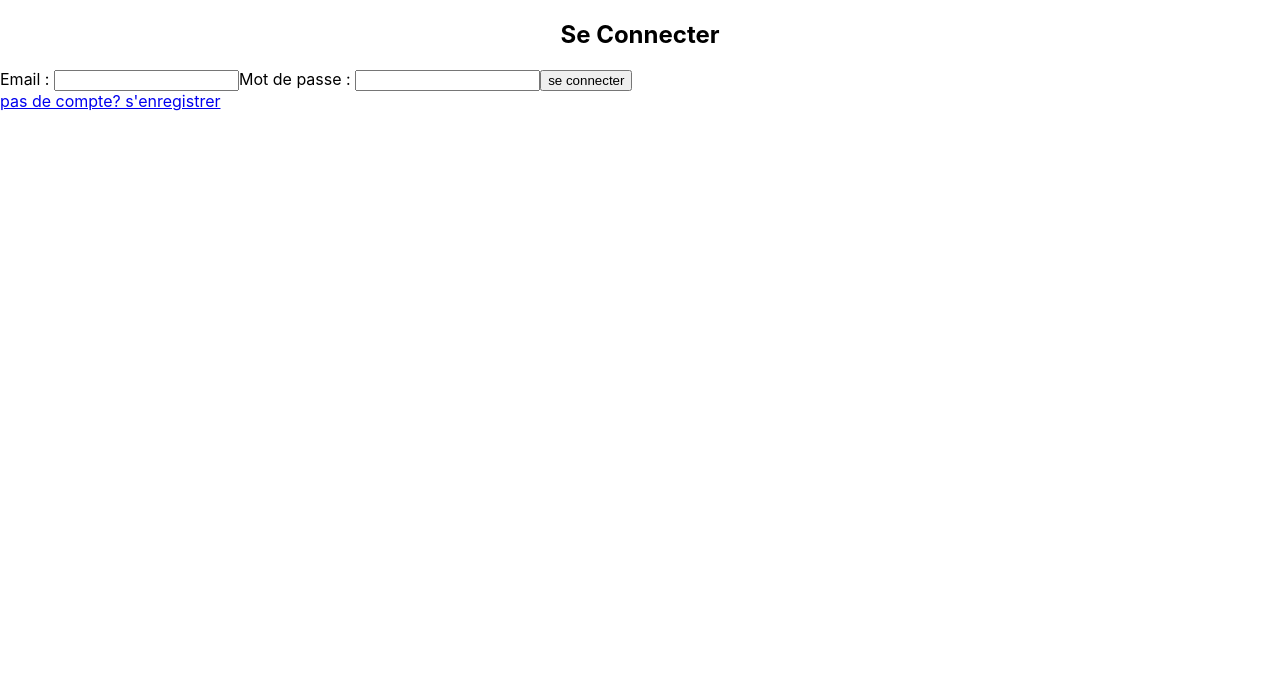
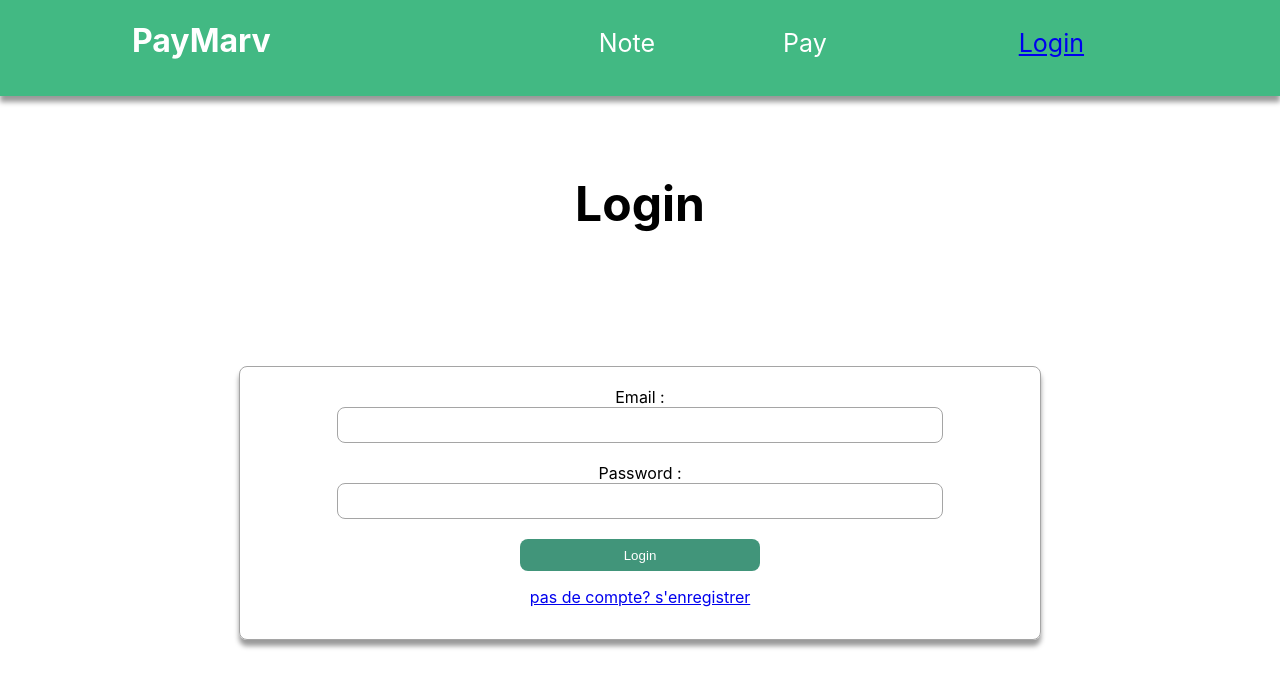
Before and after one commit to Othior/PayMarv, a React (Create React App) app: page /login in a window 1280 px wide. Shown: the top 688 px of the page. Built offline with nearby package versions, Linux system fonts and the light colour scheme; no server answers; the database is empty.

Commit message:
add css Register Login

```diff
--- a/src/App.css
+++ b/src/App.css
@@ -54,20 +54,25 @@ header > ul > li:last-child > span{
 .form{
   display: flex;
   justify-content: center;
-  align-items: center;
-  flex-direction: column;
+  align-items: baseline;
   margin: auto;
-  background: #42b983;
-  width: 50%;
-  padding: 5rem;
+  background :rgb(226, 225, 225);
+  width: 58%;
+  padding: 2rem;
   border-radius: 1rem;
-  color: white;
+  color: black;
   -webkit-box-shadow: 0px 6px 5px 0px rgba(0,0,0,0.4);
   -moz-box-shadow: 0px 6px 5px 0px rgba(0,0,0,0.4);
   box-shadow: 0px 6px 5px 0px rgba(0,0,0,0.4);
 }
 .titleInput,.priceInput,.btnSubmit{
-  margin: 2rem;
+  width: 40%;
+}
+.inputSubmit{
+  color: white;
+  background: #42b983;
+  border: none;
+  width: 100%;
 }
 
 /* label{
@@ -91,8 +96,12 @@ input{
   border: 1px solid rgb(199, 198, 198);
   border-radius: 1rem;
   margin: auto;
-  width: 50%;
+  margin-top: 2rem;
+  width: 60%;
   padding: 1rem;
+  -webkit-box-shadow: 0px 6px 5px 0px rgba(0,0,0,0.4);
+  -moz-box-shadow: 0px 6px 5px 0px rgba(0,0,0,0.4);
+  box-shadow: 0px 6px 5px 0px rgba(0,0,0,0.4);
 
 }
 .item_fiche{
@@ -105,3 +114,66 @@ input{
   margin-left: 2rem;
   cursor: pointer;
 }
+/* ===================== REGISTER ====================== */
+.container-form-register{
+  display: flex;
+  justify-content: center;
+  align-items: center;
+  padding-bottom: 3rem;
+}
+.title-form{
+  font-size: 3em;
+  margin: 30px;
+}
+.title-block{
+  display: flex;
+  justify-content: center;
+}
+.rectangle-gauche,.rectangle-droit{
+  border-bottom: 1px solid #A5A5A5;
+}
+.form-register{
+  width: 50rem;
+  border-radius: 8px;
+  border: 1px solid #A5A5A5;
+  -webkit-box-shadow: 0px 6px 5px 0px rgba(0,0,0,0.4);
+  -moz-box-shadow: 0px 6px 5px 0px rgba(0,0,0,0.4);
+  box-shadow: 0px 6px 5px 0px rgba(0,0,0,0.4);
+}
+.form-register div{
+  display:flex;
+  flex-direction:column;
+  align-items:center;
+  justify-content:center;
+}
+.input-pseudo,.input-firstname,.input-lastname,.input-email,.input-password,.input-confirm-password{
+  margin: 20px 0;
+}
+input{
+  width: 75%;
+  height: 2rem;
+  border-radius: 8px;
+  border: 1px solid #A5A5A5;
+  color: #41957a;;
+}
+.link-register-login{
+  padding-bottom: 2rem;
+}
+.btn-submit{
+  background: #41957a;;
+  color: white;
+  width: 30%;
+  border: none;
+}
+.input-submit{
+  padding-bottom: 1rem;
+}
+/* ======================================================== */
+.container-form-login{
+  display: flex;
+  justify-content: center;
+  align-items: center;
+  height: 30rem;
+  padding-bottom: 6rem;
+
+}
--- a/src/components/Auth/Login.jsx
+++ b/src/components/Auth/Login.jsx
@@ -1,6 +1,7 @@
 import React, { createRef, useEffect, useState } from 'react';
 import { BrowserRouter as Router, Route, Switch, Link, useHistory } from "react-router-dom";
 import { fire , db } from "../../fire"
+import Header from '../Header/Header';
 
 function Login() {
 
@@ -42,13 +43,26 @@ function Login() {
   }
     return (
       <div>
-        <h2 className="title"> Se Connecter </h2>
-        <div>
-          <label>Email :</label> <input type="text" ref={email}/>
-          <label>Mot de passe :</label> <input type="password" ref={password}/>
-          <input type="submit" onClick={(ev)=> signIn(ev)} value="se connecter"/>
-        </div>
-        <Link to="/register">pas de compte? s'enregistrer </Link>
+        <Header/>
+        <div className="title-block">
+                <span className="rectangle-gauche"></span><h2 className="title-form">Login</h2><span className="rectangle-droit"></span>
+            </div>
+            <div className="container-form-login">
+                <div className="form-register">
+                    <div className="input-pseudo">
+                    <label>Email :</label> <input type="text" ref={email} required/>
+                    </div>
+                    <div className="input-password">
+                        <label>Password : </label><input type="password"  ref={password} required/>
+                    </div>
+                    <div className="input-submit">
+                        <input className="btn-submit" type="submit" onClick={(e) => signIn(e)} value="Login"/>
+                    </div>
+                    <div className="link-register-login">
+                      <Link to="/register">pas de compte? s'enregistrer </Link>
+                    </div>
+                </div>
+            </div>
       </div>
     );
   }
--- a/src/components/Auth/Register.jsx
+++ b/src/components/Auth/Register.jsx
@@ -1,6 +1,7 @@
 import React, { createRef, useEffect, useState } from 'react';
 import { BrowserRouter as Router, Route, Switch, Link, useHistory } from "react-router-dom";
 import {fire, db} from "../../fire";
+import Header from "../Header/Header";
 
 function Register() {
 
@@ -57,15 +58,31 @@ function Register() {
   }
     return (
       <div>
-        <h2 className="title"> S'enregister </h2>
-        <div>
-          <label>Pseudo :</label> <input type="text" ref={pseudo} required/>
-          <label>Email :</label> <input type="email" ref={email} required/>
-          <label>Mot de passe :</label> <input type="password" ref={password} required/>
-          <input type="submit" onClick={(ev) => signUp(ev) }value="s'enregister"/>
+        <Header/>
+        <div className="title-block">
+            <span className="rectangle-gauche"></span><h2 className="title-form">Register</h2><span className="rectangle-droit"></span>
         </div>
-        <Link to="/login">vous avez déjà un compte ? se connecter </Link>
+            <div className="container-form-register">
+                <form onSubmit={(ev) => signUp(ev)} className="form-register">
+                    <div className="input-pseudo">
+                        <label>Pseudo : </label><input type="text" ref={pseudo} required/>
+                    </div>
+                    <div className="input-email">
+                        <label>Email : </label><input type="email" ref={email} required/>
+                    </div>
+                    <div className="input-password">
+                        <label>Password : </label><input type="password"  ref={password} required/>
+                    </div>
+                    <div className="input-submit">
+                        <input className="btn-submit" type="submit" value="Register"/>
+                    </div>
+                    <div className="link-register-login">
+                    <Link to="/login">vous avez déjà un compte ? se connecter </Link>
+                    </div>
+                </form>
+            </div>
       </div>
+
     );
   }
 
--- a/src/components/Pay/Pay.jsx
+++ b/src/components/Pay/Pay.jsx
@@ -5,7 +5,7 @@ import Header from "../Header/Header";
 
 function Pay() {
 
-
+    const history = useHistory();
     const titleInput = createRef();
     const priceInput = createRef();
 
@@ -18,16 +18,26 @@ function Pay() {
 
 
   const payDay = () => {
+
     const title = titleInput.current.value;
     const price = priceInput.current.value;
+
+    if(title !== "" && price !== "" && JSON.parse(localStorage.getItem("pseudo"))!== null){
       db.collection("Pay").doc(title).set({
+          UserId:JSON.parse(localStorage.getItem("pseudo")),
           title:title,
           price:price,
           month:month[getMonthToday]
       })
-    setTimeout(()=>{
+      setTimeout( () => {
           window.location.href="/pay";
       },2000)
+    }else if(title === "" || price === ""){
+      alert(" Vous n'avez pas remplis les champs ");
+    }else{
+      alert(" Vous n'avez pas de compte , vous devez vous inscrire ");
+      history.push("/login");
+    }
 
   }
 
@@ -39,10 +49,10 @@ function Pay() {
   }
 
   const fetchPay = () => {
-    db.collection("Pay").get().then(querySnapshot =>{
+    db.collection("Pay").where("UserId","==",JSON.parse(localStorage.getItem("pseudo"))).get().then(querySnapshot =>{
         querySnapshot.forEach(doc => {
           data.push(doc.data())
-          console.log(doc.id, " => ", doc.data());
+          // console.log(doc.id, " => ", doc.data());
         });
         setPrice(data);
     })
@@ -58,26 +68,26 @@ function Pay() {
       <>
         <Header/>
         <div>
+            <h2 className="title"> Fiche de trucs a payer </h2>
           <div className="form">
-          <h2 className="title"> Fiche de trucs a payer </h2>
             <div className="titleInput">
-              <label htmlFor="">Titre : </label><input type="text" ref={titleInput}/>
+              <label htmlFor="">Titre  </label><input type="text" ref={titleInput}/>
             </div>
             <div className="priceInput">
-              <label htmlFor="">Prix : </label><input type="number" ref={priceInput}/>
+              <label htmlFor="">Prix  </label><input type="number" ref={priceInput}/>
             </div>
             <div className="btnSubmit">
-              <input type="submit" value="ajouter" onClick={(e) => payDay(e)}/>
+              <input className="inputSubmit" type="submit" value="Ajouter" onClick={(e) => payDay(e)}/>
             </div>
           </div>
           <div className="fiche">
               {price.map((item,index)=>(
-                <>
-                  <div className="item_fiche" key={index}>
+                <div key={index}>
+                  <div className="item_fiche" >
                       <p>Titre : {item.title} = Prix : {item.price} € = Mois : {item.month} <span className="deleted" onClick={(ev) => deletedItem(ev,item.title)}>X</span> </p>
                   <hr/>
                   </div>
-                </>
+                </div>
               ))}
           </div>
         </div>
```
Lines whose indentation alone changed are shown as unchanged.
